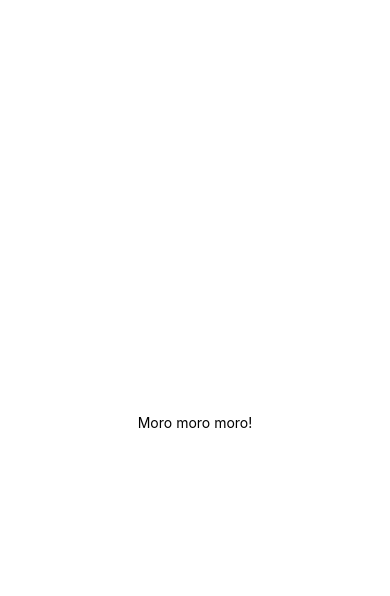
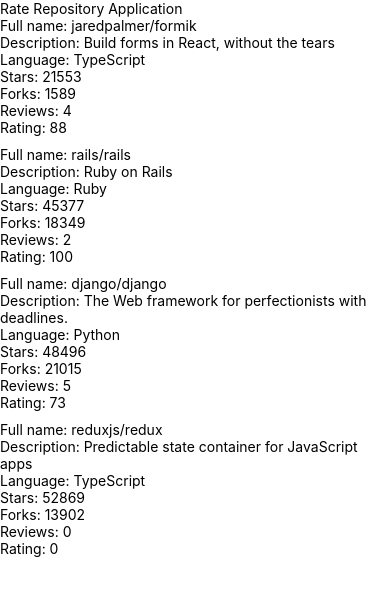
Before and after one commit to henriforss/full-stack-part10-react-native, a React Native app: screen / in a window 390 px wide. Shown: the top 596 px of the page. Built offline with nearby package versions, Linux system fonts and the light colour scheme.

Commit message:
10.3 done

```diff
--- a/App.js
+++ b/App.js
@@ -1,20 +1,7 @@
-import { StatusBar } from "expo-status-bar";
-import { StyleSheet, Text, View } from "react-native";
+import Main from "./src/components/Main";
 
-export default function App() {
-  return (
-    <View style={styles.container}>
-      <Text>Moro moro moro!</Text>
-      <StatusBar style="auto" />
-    </View>
-  );
-}
+const App = () => {
+  return <Main />;
+};
 
-const styles = StyleSheet.create({
-  container: {
-    flex: 1,
-    backgroundColor: "#fff",
-    alignItems: "center",
-    justifyContent: "center",
-  },
-});
+export default App;
--- /dev/null
+++ b/src/components/Main.jsx
@@ -0,0 +1,22 @@
+import Constants from "expo-constants";
+import { Text, StyleSheet, View } from "react-native";
+import RepositoryList from "./RepositoryList";
+
+const styles = StyleSheet.create({
+  container: {
+    marginTop: Constants.statusBarHeight,
+    flexGrow: 1,
+    flexShrink: 1,
+  },
+});
+
+const Main = () => {
+  return (
+    <View style={styles.container}>
+      <Text>Rate Repository Application</Text>
+      <RepositoryList />
+    </View>
+  );
+};
+
+export default Main;
--- /dev/null
+++ b/src/components/RepositoryItem.jsx
@@ -0,0 +1,29 @@
+import { Text, View } from "react-native";
+
+const RepositoryItem = (data) => {
+  const {
+    description,
+    forksCount,
+    fullName,
+    id,
+    language,
+    ownerAvatarUrl,
+    ratingAverage,
+    reviewCount,
+    stargazersCount,
+  } = data.data.item;
+
+  return (
+    <View>
+      <Text>Full name: {fullName}</Text>
+      <Text>Description: {description}</Text>
+      <Text>Language: {language}</Text>
+      <Text>Stars: {stargazersCount}</Text>
+      <Text>Forks: {forksCount}</Text>
+      <Text>Reviews: {reviewCount}</Text>
+      <Text>Rating: {ratingAverage}</Text>
+    </View>
+  );
+};
+
+export default RepositoryItem;
--- /dev/null
+++ b/src/components/RepositoryList.jsx
@@ -0,0 +1,70 @@
+import { FlatList, View, StyleSheet } from "react-native";
+import RepositoryItem from "./RepositoryItem";
+
+const styles = StyleSheet.create({
+  separator: {
+    height: 10,
+  },
+});
+
+const repositories = [
+  {
+    id: "jaredpalmer.formik",
+    fullName: "jaredpalmer/formik",
+    description: "Build forms in React, without the tears",
+    language: "TypeScript",
+    forksCount: 1589,
+    stargazersCount: 21553,
+    ratingAverage: 88,
+    reviewCount: 4,
+    ownerAvatarUrl: "https://avatars2.githubusercontent.com/u/4060187?v=4",
+  },
+  {
+    id: "rails.rails",
+    fullName: "rails/rails",
+    description: "Ruby on Rails",
+    language: "Ruby",
+    forksCount: 18349,
+    stargazersCount: 45377,
+    ratingAverage: 100,
+    reviewCount: 2,
+    ownerAvatarUrl: "https://avatars1.githubusercontent.com/u/4223?v=4",
+  },
+  {
+    id: "django.django",
+    fullName: "django/django",
+    description: "The Web framework for perfectionists with deadlines.",
+    language: "Python",
+    forksCount: 21015,
+    stargazersCount: 48496,
+    ratingAverage: 73,
+    reviewCount: 5,
+    ownerAvatarUrl: "https://avatars2.githubusercontent.com/u/27804?v=4",
+  },
+  {
+    id: "reduxjs.redux",
+    fullName: "reduxjs/redux",
+    description: "Predictable state container for JavaScript apps",
+    language: "TypeScript",
+    forksCount: 13902,
+    stargazersCount: 52869,
+    ratingAverage: 0,
+    reviewCount: 0,
+    ownerAvatarUrl: "https://avatars3.githubusercontent.com/u/13142323?v=4",
+  },
+];
+
+const ItemSeparator = () => <View style={styles.separator} />;
+
+const RepositoryList = () => {
+  return (
+    <FlatList
+      data={repositories}
+      ItemSeparatorComponent={ItemSeparator}
+      renderItem={(item) => <RepositoryItem data={item} />}
+      keyExtractor={(item) => item.id}
+    />
+  );
+};
+
+export default RepositoryList;
```
Also changed, not shown: .eslintrc.json.
